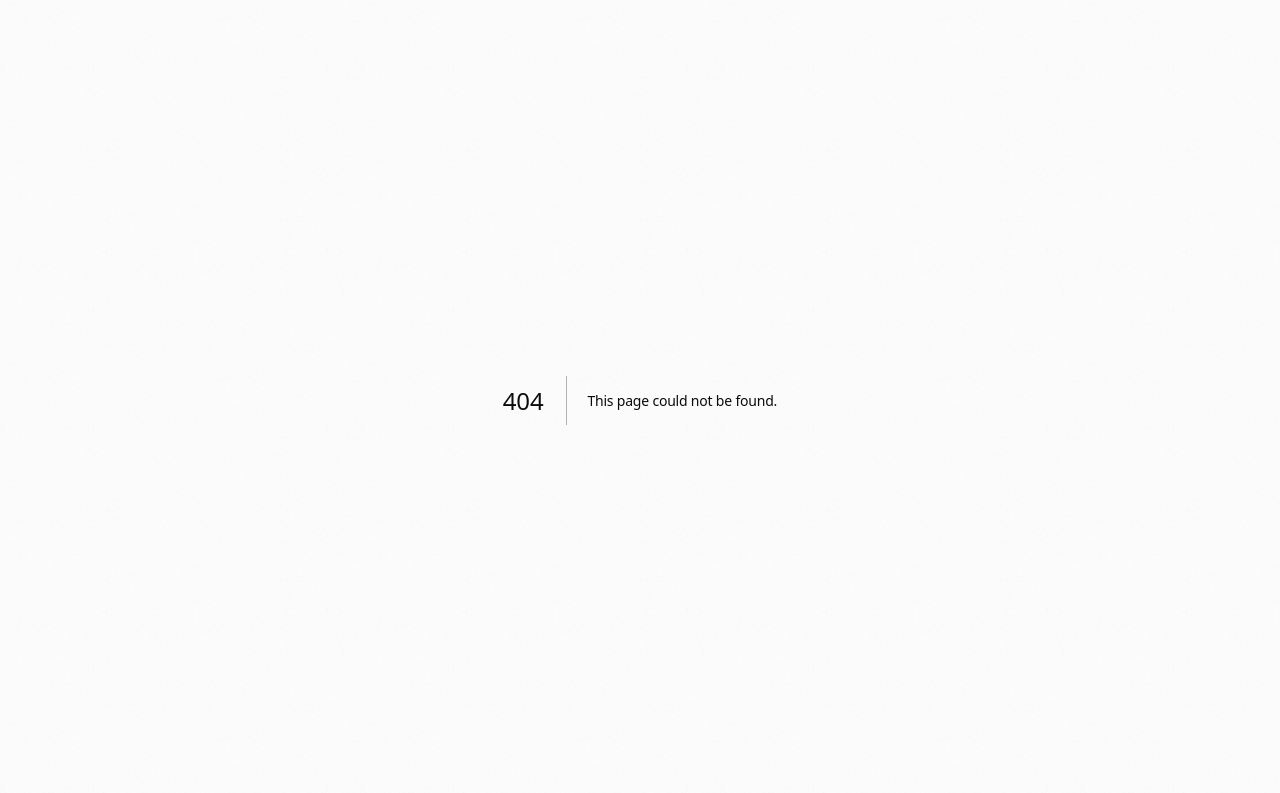
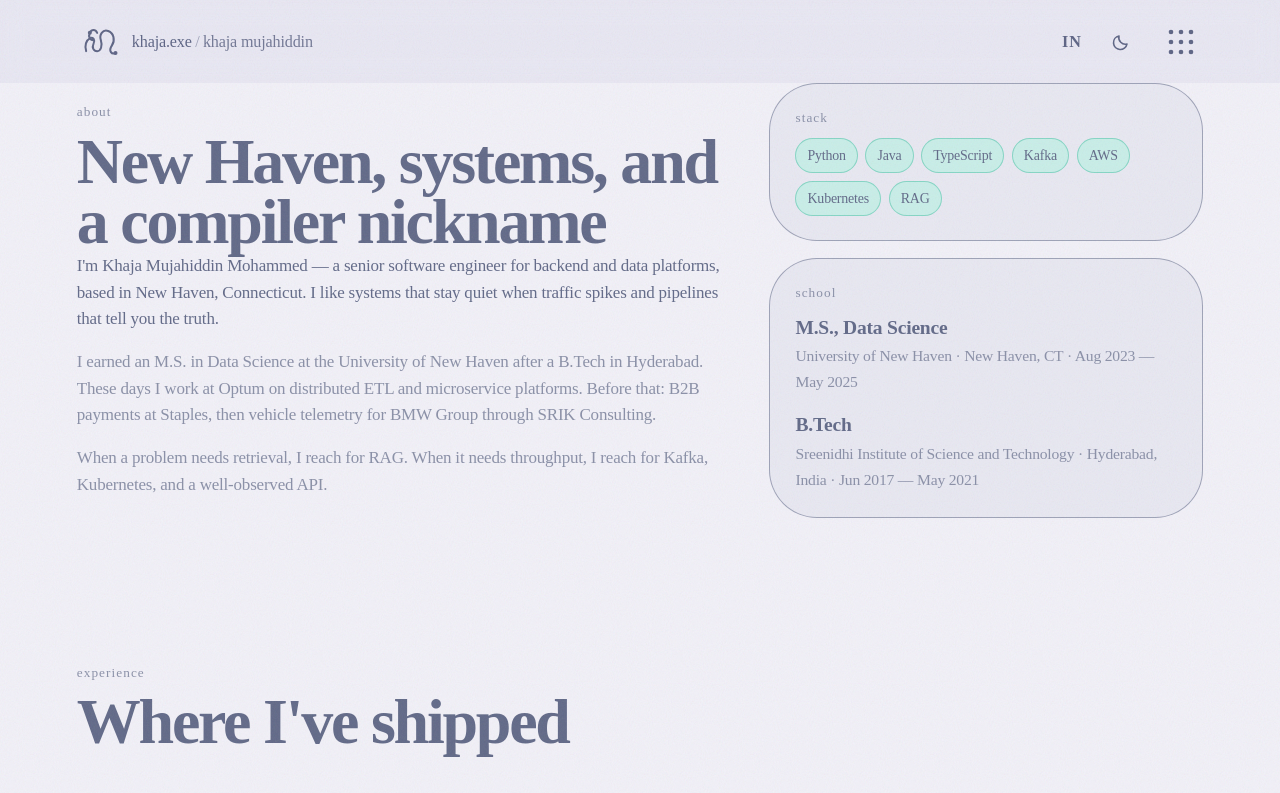
Before and after one commit to khajamujahid/Portfolio, a Next.js app: page /about in a window 1280 px wide. Before the commit this address had no page. Shown: the top 793 px of the page. Built offline with nearby package versions, Linux system fonts and the light colour scheme.

Commit message:
Fix: magnetic Kevin + multi-page routes (app/about/page.js)

```diff
--- /dev/null
+++ b/app/about/page.js
@@ -0,0 +1,19 @@
+import NavBar from "@/components/NavBar";
+import About from "@/components/About";
+import Experience from "@/components/Experience";
+
+export const metadata = {
+  title: "About — Khaja Mujahiddin Mohammed"
+};
+
+export default function AboutPage() {
+  return (
+    <>
+      <NavBar revealed />
+      <main id="main">
+        <About />
+        <Experience />
+      </main>
+    </>
+  );
+}
```
